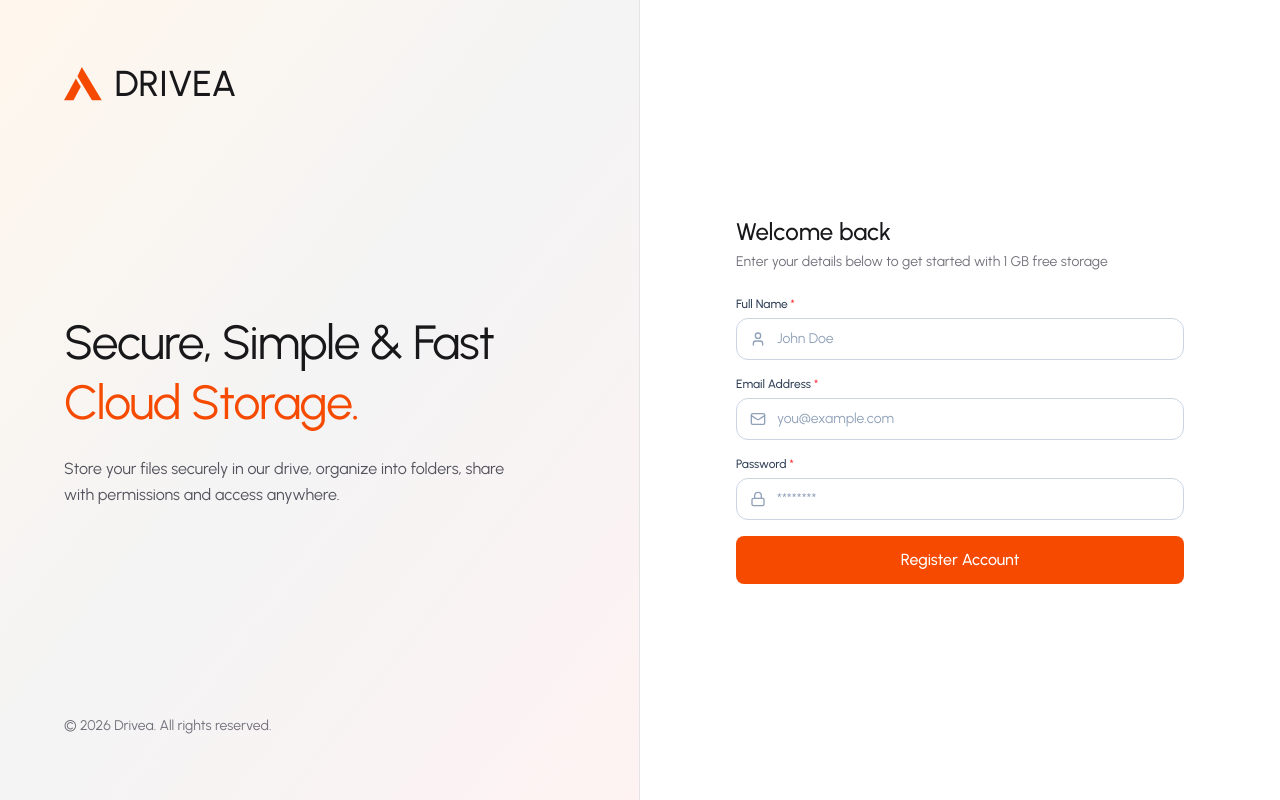
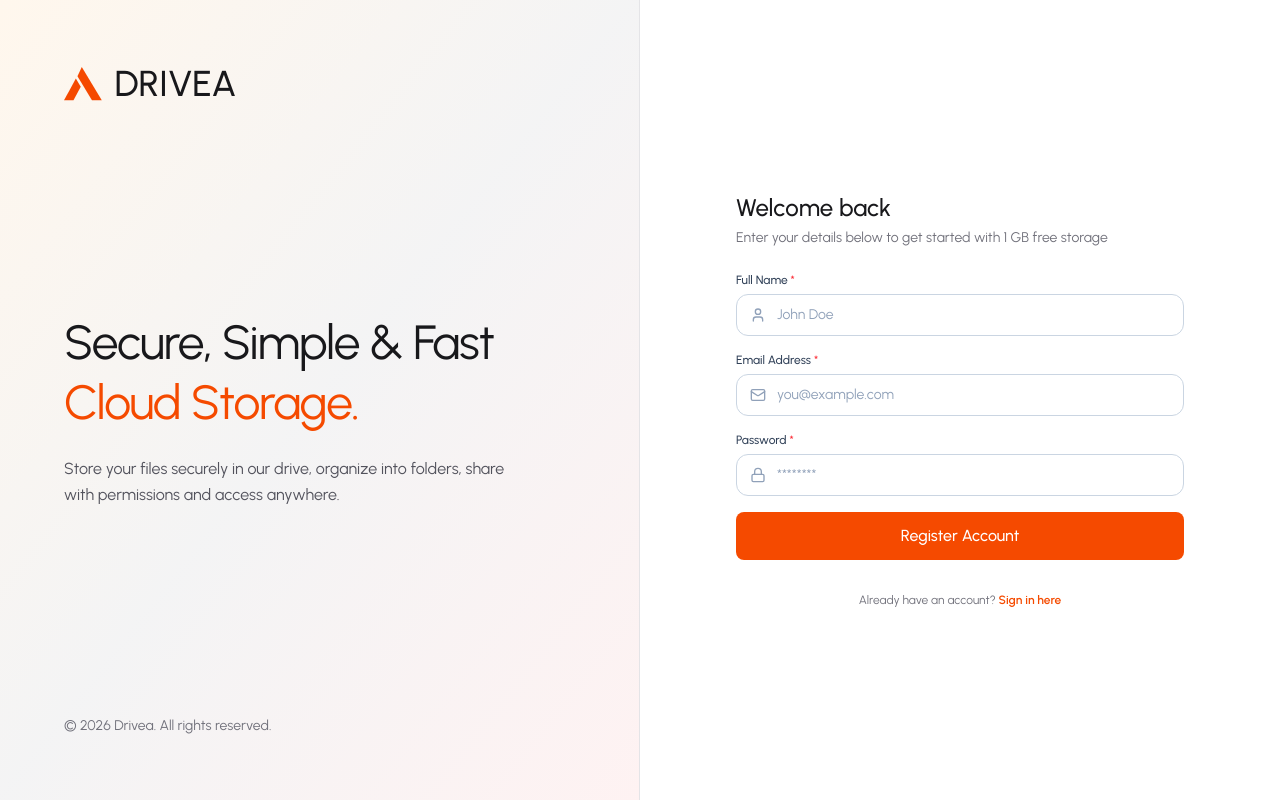
Before and after one commit to Jisap/Drivea-frontend, a React (Vite) app: page /register in a window 1280 px wide. Built offline with nearby package versions, Linux system fonts and the light colour scheme.

Commit message:
Login finished

```diff
--- a/src/pages/Login.jsx
+++ b/src/pages/Login.jsx
@@ -1,6 +1,6 @@
 import { LockIcon, MailIcon, UserIcon } from "lucide-react";
 import { useState } from "react"
-import { useNavigate } from "react-router-dom";
+import { Link, useNavigate } from "react-router-dom";
 import { Input } from "../components/ui/Input";
 import { Button } from "../components/ui/Button";
 
@@ -117,6 +117,24 @@
               </span>
             </Button>
           </form>
+
+          <div className="text-center pt-2">
+            {isRegister ? (
+              <p className="text-xs text-zinc-500">
+                Already have an account? {" "}
+                <Link to="/login" className="text-orange-600 font-semibold hover:underline">
+                  Sign in here
+                </Link>
+              </p>
+            ) : (
+              <p className="text-xs text-zinc-500">
+                Don't have an account yet?{" "}
+                <Link to="/register" className="text-orange-600 font-semibold hover:underline">
+                  Create account
+                </Link>
+              </p>
+            )}
+          </div>
         </div>
       </div>
     </div>
```
